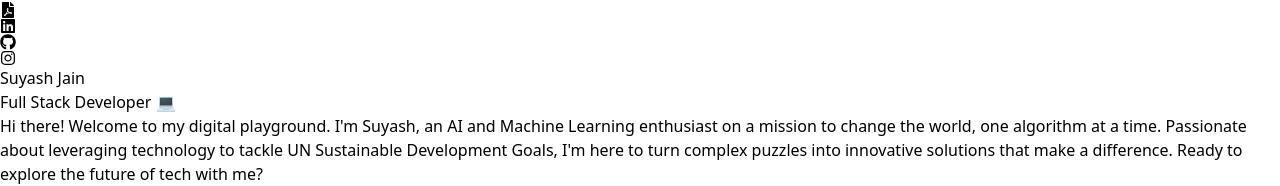
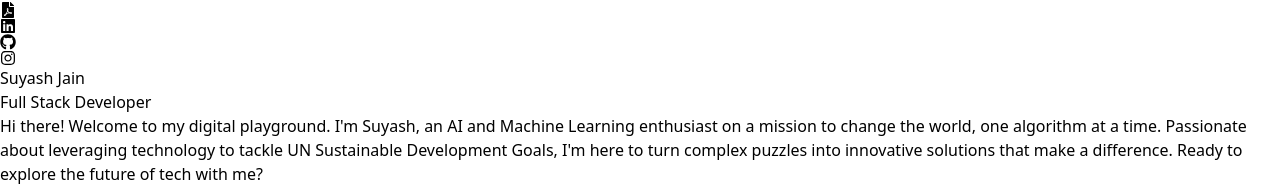
Before and after one commit to suyashj1231/suyashj1231.github.io, a React (Vite) app: page / in a window 1280 px wide. Shown: the part 149-335 px from the top of the page. Built offline with nearby package versions, Linux system fonts and the light colour scheme.

Commit message:
Verified the github page update automitically via ACTIONS

```diff
--- a/src/components/Hero.jsx
+++ b/src/components/Hero.jsx
@@ -25,7 +25,7 @@ const Hero = () => {
             initial='hidden'
             animate='visible'
             className='bg-gradient-to-r from-pink-300 via-slate-500 to-purple-500 bg-clip-text text-4xl tracking-tight  text-transparent'>
-            Full Stack Developer 💻</motion.span>
+            Full Stack Developer</motion.span>
           <motion.p
             variants={container(1)}
             initial='hidden'
```
